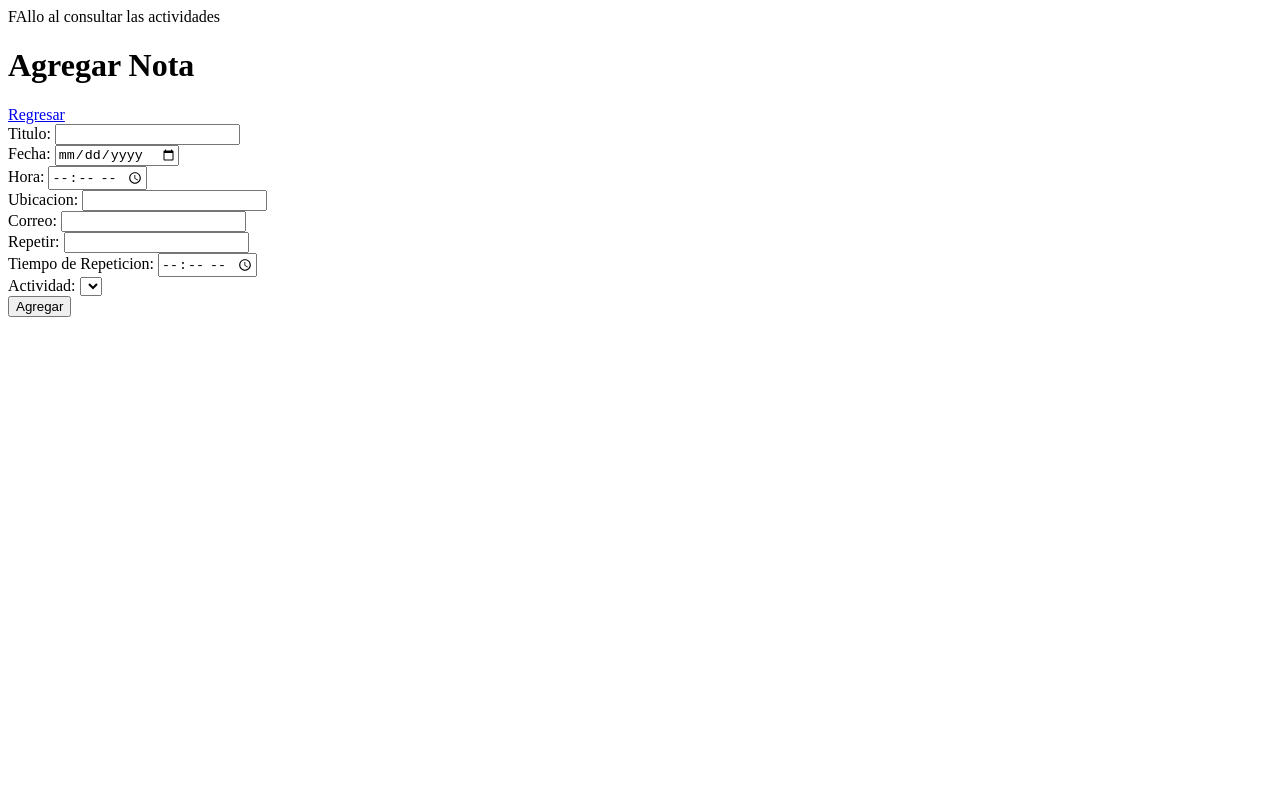
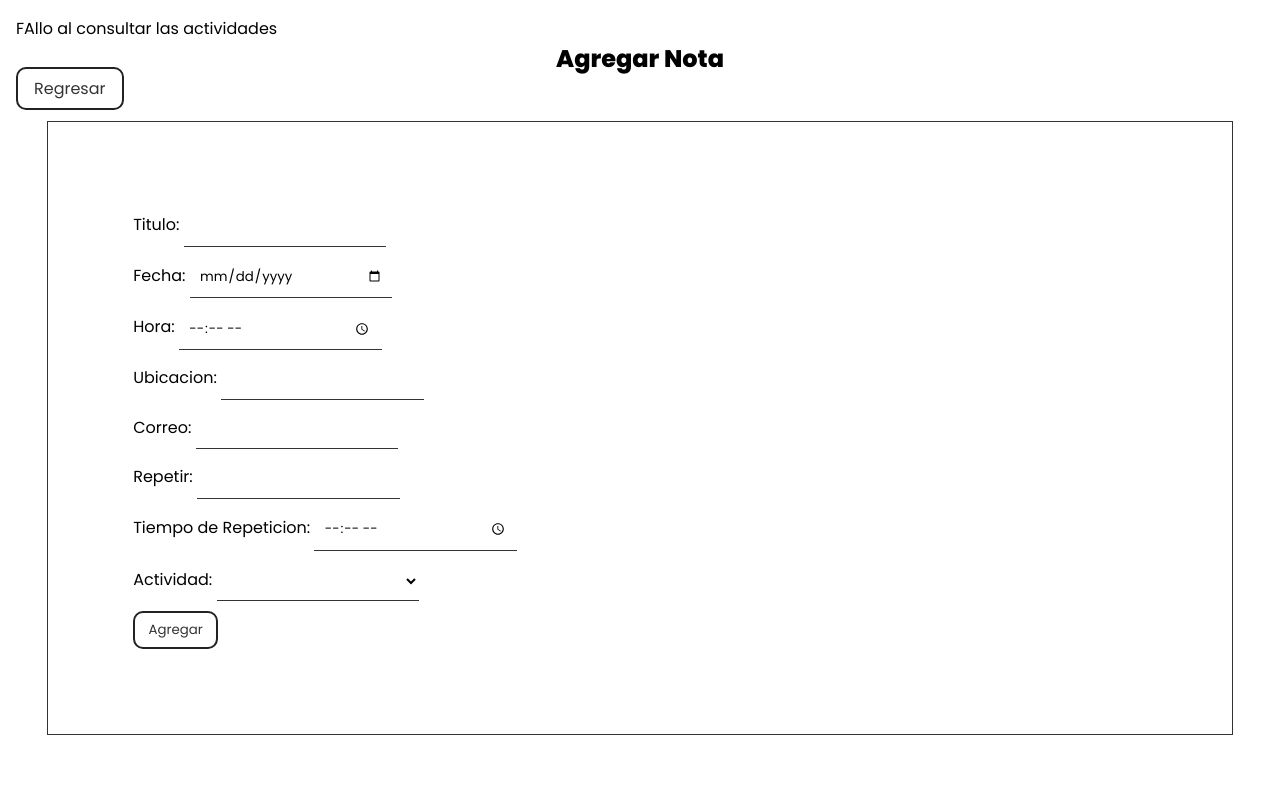
Before and after one commit to JairFloresM/des_vii_proyecto_1, a PHP site: page /agregar.php in a window 1280 px wide. Run offline with PHP 8.4, Linux system fonts and the light colour scheme; data that the repository does not hold is empty.

Commit message:
agrege diseño a editar y agregar

```diff
--- a/agregar.php
+++ b/agregar.php
@@ -6,6 +6,8 @@
     <meta http-equiv="X-UA-Compatible" content="IE=edge">
     <meta name="viewport" content="width=device-width, initial-scale=1.0">
     <title>Agregar nota</title>
+    <link rel="stylesheet" href="https://cdnjs.cloudflare.com/ajax/libs/font-awesome/6.2.0/css/all.min.css" integrity="sha512-xh6O/CkQoPOWDdYTDqeRdPCVd1SpvCA9XXcUnZS2FmJNp1coAFzvtCN9BmamE+4aHK8yyUHUSCcJHgXloTyT2A==" crossorigin="anonymous" referrerpolicy="no-referrer" />
+    <link rel="stylesheet" href="css/index.css">
 </head>
 
 <body>
@@ -16,20 +18,37 @@
     $obj_actividades = new actividad();
     $actividades = $obj_actividades->mostrar_actividades();
     ?>
-    <h1>Agregar Nota</h1>
-    <div class="boton">
-        <a href="index.php">Regresar</a>
+    <main class="contenedor">
+        <h2 class="centrar-texto">Agregar Nota</h2>
+        <div>
+            <a href="index.php" class="boton">Regresar</a>
         </div>
-    <form action="agregar.php" method="post">
-        Titulo: <input type="text" name="titulo"><br>
-        Fecha: <input type="date" name="fecha" id=""><br>
-        Hora: <input type="time" name="hora" id=""><br>
-        Ubicacion: <input type="text" name="ubicacion"><br>
-        Correo: <input type="email" name="correo" id=""><br>
-        Repetir: <input type="text" name="repetir" id=""><br>
-        Tiempo de Repeticion: <input type="time" name="tiem_repetir"><br>
+        <div>
+            <form action="agregar.php" method="post" class="formulario">
+                <div class="campo">
+                Titulo: <input type="text" name="titulo" class="campo_form"><br>
+                </div>
+                <div class="campo">
+                    Fecha: <input type="date" name="fecha" class="campo_form"><br>
+                </div>
+                <div class="campo">
+                    Hora: <input type="time" name="hora" class="campo_form"><br>
+                </div>
+                <div class="campo">
+                    Ubicacion: <input type="text" name="ubicacion" class="campo_form"><br>
+                </div>
+                <div class="campo">
+                    Correo: <input type="email" name="correo" class="campo_form"><br>
+                </div>
+                <div class="campo">
+                    Repetir: <input type="text" name="repetir" class="campo_form"><br>
+                </div>
+                <div class="campo">
+                    Tiempo de Repeticion: <input type="time" name="tiem_repetir" class="campo_form"><br>
+                </div>
+                <div class="campo">
                     Actividad:
-        <select name="actividad">
+                    <select name="actividad"  class='campo_form'>
 
                         <?php
                         //lista todas las actividades en la base de datos (si se actualiza la base de datos de actualiza automaticamente)
@@ -38,27 +57,21 @@
                         }
                         ?>
                     </select><br>
-        <input type="submit" value="Agregar" name="enviar">
+                </div>
+                <div class="campo">
+                    <input type="submit" value="Agregar" name="enviar" class="boton">
+                </div>
             </form>
+        </div>
         <?php
         //envia los datos a la base de datos
         if (array_key_exists('enviar', $_POST)) {
             $obj_notas = new Nota();
-
-        print("Titulo: " . $_REQUEST['titulo'] . "<br>");
-        print("Hora: " . $_REQUEST['hora'] . "<br>");
-        print("fecha: " . $_REQUEST['fecha'] . "<br>");
-        print("Hora: " . $_REQUEST['hora'] . "<br>");
-        print("ubicacion: " . $_REQUEST['ubicacion'] . "<br>");
-        print("correo: " . $_REQUEST['correo'] . "<br>");
-        print("repetir: " . $_REQUEST['repetir'] . "<br>");
-        print("tiem_repetir: " . $_REQUEST['tiem_repetir'] . "<br>");
-        print("ACtividad: " . $_REQUEST['actividad'] . "<br>");
             $obj_notas->agregar_nota($_REQUEST['titulo'], $_REQUEST['fecha'], $_REQUEST['hora'], $_REQUEST['ubicacion'], $_REQUEST['correo'], $_REQUEST['repetir'], $_REQUEST['tiem_repetir'], $_REQUEST['actividad']);
             echo "Se envio correctamente";
         }
         ?>
-
+    </main>
 </body>
 
 </html>
--- a/css/index.css
+++ b/css/index.css
@@ -1,4 +1,11 @@
 @import url('https://fonts.googleapis.com/css2?family=Poppins:ital,wght@0,200;0,300;0,400;0,800;1,300&display=swap');
+
+:root{
+
+    --blanco:#fff;
+    --negro333:#333;
+    --negro222:#222;
+}
 
 * {
     padding: 0;
@@ -12,9 +19,16 @@
     min-height: 100vh;
     padding: 1em;
 }
+a{
+    text-decoration: none;
+}
+/*centrar texto*/
 
-.main > h3 {
-    margin-bottom: 2em;
+
+.main > h1 {
+    padding: 10px;
+    margin-bottom: 15px;
+
 }
 
 
@@ -28,8 +42,8 @@
 }
 
 .card {
-    background: #333;
-    color: #fff;
+    background: var(--negro333);
+    color: var(--blanco);
     padding: 1em;
     border-radius: 10px;
     margin-bottom: 1em;
@@ -54,7 +68,7 @@
 }
 
 .card__header > div > a {
-    color: #fff;
+    color: var(--blanco);
     margin: 0 .5em;
 
 
@@ -118,8 +132,8 @@
 
 .nav > * {
     text-decoration: none;
-    color: #333;
-    border: 2px solid #222;
+    color: var(--negro333);
+    border: 2px solid var(--negro222);
     padding: .5em 1em;
     background: transparent;
     border-radius: 10px;
@@ -127,12 +141,62 @@
 }
 
 .nav > *:hover {
-    background: #222;
-    color: #fff;
+    background: var(--negro222);
+    color: var(--blanco);
 }
-
-
 
 form {
     margin: 2em 0;
 }
+
+/* Agregar */
+.reg{
+    margin-left: 70px;
+
+
+}
+.centrar-texto{
+
+    text-align: center;
+}
+.contenedor{
+    width: 100%;
+
+
+}
+.formulario{
+
+    margin: 20px auto 0 auto;
+    width: 95%;
+    padding: 5rem;
+    border: 1px solid var(--negro333);
+}
+.campo{
+    padding: 5px;
+
+}
+h3{
+    margin-top: 100px;
+}
+.campo_form{
+    width: 20%;
+    padding: .7em;
+    background: none;
+    border: none;
+    outline: 0;
+    border-bottom: 1px solid var(--negro333);
+}
+.boton{
+    text-decoration: none;
+    color: var(--negro333);
+    border: 2px solid var(--negro222);
+    padding: .5em 1em;
+    background: transparent;
+    border-radius: 10px;
+    transition: all .3s ease-in-out;
+
+}
+.boton:hover {
+    background: var(--negro222);
+    color: var(--blanco);
+}
--- a/reporte.php
+++ b/reporte.php
@@ -7,6 +7,8 @@
     <meta name="viewport" content="width=ç, initial-scale=1.0">
     <link rel="stylesheet" href="css/index.css">
     <title>Reporte de Actividades</title>
+    <link rel="stylesheet" href="https://cdnjs.cloudflare.com/ajax/libs/font-awesome/6.2.0/css/all.min.css" integrity="sha512-xh6O/CkQoPOWDdYTDqeRdPCVd1SpvCA9XXcUnZS2FmJNp1coAFzvtCN9BmamE+4aHK8yyUHUSCcJHgXloTyT2A==" crossorigin="anonymous" referrerpolicy="no-referrer" />
+    <link rel="stylesheet" href="css/index.css">
 </head>
 
 <body>
```
Also changed, not shown: editar.php (+43 -21 lines), index.php (+2 -11 lines). Lines whose indentation alone changed are shown as unchanged.
